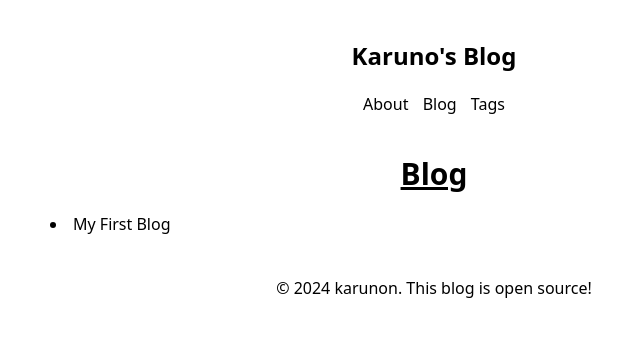
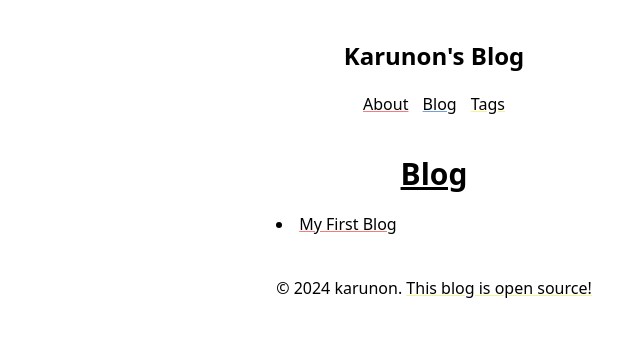
Before and after one commit to karunon/blog, an Astro site: page /blog in a window 1280 px wide. Shown: the whole page, without its empty margins (206-846 px from the left). Built offline with nearby package versions, Linux system fonts and the light colour scheme; Astro itself is replaced by a stand-in of ours.

Commit message:
add ColorRandomChange

```diff
--- /dev/null
+++ b/src/components/ColorLink.astro
@@ -0,0 +1,28 @@
+<script is:inline>
+  const color = [
+    "#f47c7c",
+    "#f7f48b",
+    "#a1de93",
+    "#70a1d7",
+  ];
+
+  function getRandomColor() {
+    return color[Math.floor(Math.random() * 4)];
+  }
+
+  function setLinkColor() {
+    Array.from(document.getElementsByTagName("a")).forEach((a) => {
+      a.style.textDecorationLine = "underline";
+      a.style.textDecorationColor = getRandomColor();
+    });
+  }
+
+  function setLinkHoverColor() {
+    Array.from(document.querySelectorAll("a, button")).forEach((e) => {
+      e.addEventListener("mouseover", setLinkColor);
+    });
+  }
+
+  setLinkColor()
+  setLinkHoverColor()
+</script>
--- a/src/components/Header.astro
+++ b/src/components/Header.astro
@@ -4,7 +4,7 @@ import Navigation from './Navigation.astro'
 
 <header>
   <div class="py-[5vh]">
-    <h1 class="text-2xl font-bold">Karuno's Blog</h1>
+    <h1 class="text-2xl font-bold">Karunon's Blog</h1>
     <div class="py-[10px]" />
     <Navigation />
   </div>
--- a/src/layout/BaseLayout.astro
+++ b/src/layout/BaseLayout.astro
@@ -1,6 +1,7 @@
 ---
 import Header from '../components/Header.astro'
 import Footer from '../components/Footer.astro'
+import ColorLink from '../components/ColorLink.astro'
 
 const { pageTitle } = Astro.props
 ---
@@ -12,21 +13,19 @@ const { pageTitle } = Astro.props
   <title>karu's blog - {pageTitle}</title>
 </head>
 <body>
+  <div class="flex">
+    <div class="min-[100px] w-max-[600px] m-auto px-[50px]">
       <div class="text-center">
-    <!-- <h1 class="text-3xl font-bold underline">Karuno's Blog</h1> -->
         <Header />
         <h1 class="text-3xl font-bold underline pb-[20px]">{pageTitle}</h1>
       </div>
-  <div class="flex">
-    <div class="w-1/5" />
-    <div class="w-3/5">
+
         <slot />
-    </div>
-    <div class="w-1/5" />
-  </div>
         <div class="text-center">
           <Footer />
         </div>
     </div>
+    <ColorLink />
+  </div>
 </body>
 </html>
--- a/src/layout/PostLayout.astro
+++ b/src/layout/PostLayout.astro
@@ -6,6 +6,12 @@ const { frontmatter } = Astro.props;
 
 <BaseLayout pageTitle={frontmatter.title}>
   <style is:global>
+    .markdown-body{
+      margin: auto;
+      max-width: 600px;
+      min-width: 100px;
+      padding: 0 50px;
+    }
     .markdown-body ul {
       @apply list-disc list-inside pl-4 mb-4
     }
@@ -28,7 +34,7 @@ const { frontmatter } = Astro.props;
       @apply mb-4
     }
   </style>
-  <div class="py-[20px]">
+  <div class="py-[20px] text-center">
     <!-- <p>{frontmatter.author}</p> -->
     <p>publish date : {frontmatter.pubDate.slice(0,10)}</p>
     <!-- <p>{frontmatter.pubDate}</p> -->
--- a/src/pages/posts/post-1.md
+++ b/src/pages/posts/post-1.md
@@ -8,3 +8,7 @@ tags: ["astro", "test", "tutorial"]
 ---
 
 # My First Blog
+
+(Sample Text)
+
+Hello there! I'm ChatGPT, an AI language model designed by OpenAI. I'm here to assist you with a wide range of tasks, whether it's generating creative writing, answering questions, or simply engaging in conversation. Feel free to ask me anything or let me know how I can help you today!
```
Lines whose indentation alone changed are shown as unchanged.
